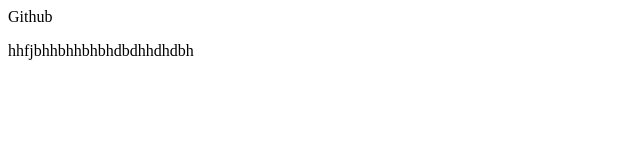
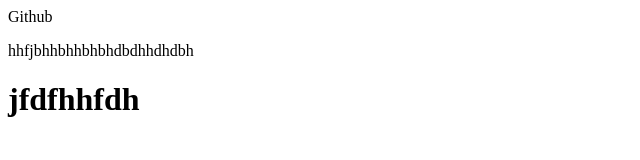
Before and after one commit to Gajiabraham/github, a plain HTML site: page index.html in a window 1280 px wide. Shown: the whole page, without its empty margins (0-640 px from the left). Drawn offline with Linux system fonts and the light colour scheme.

Commit message:
added h1

```diff
--- a/index.html
+++ b/index.html
@@ -8,5 +8,6 @@
 <body>
     <h> Github</h>
     <P> hhfjbhhbhhbhbhdbdhhdhdbh</P>
+    <h1>jfdfhhfdh</h1>
 </body>
 </html>
```
